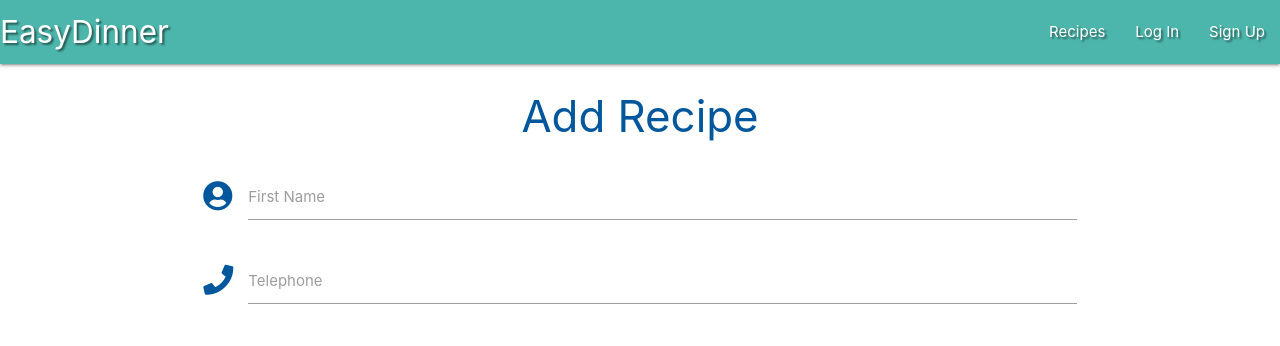
After one commit to upeshp/MS3_EasyDinner, a Flask app: page /add_recipe in a window 1280 px wide. The commit adds this page. Shown: the top 346 px of the page. Run offline with Flask 2, Linux system fonts and the light colour scheme; some libraries are stand-ins or nearby versions.

Commit message:
Setup: created add_recipe.html to add recipe with basic boilerplate

```diff
--- a/app.py
+++ b/app.py
@@ -99,6 +99,11 @@ def logout():
     return redirect(url_for("login"))
 
 
+@app.route("/add_recipe")
+def add_recipe():
+    return render_template("add_recipe.html")
+
+
 if __name__ == "__main__":
     app.run(host=os.environ.get("IP"),
             port=int(os.environ.get("PORT")),
--- /dev/null
+++ b/templates/add_recipe.html
@@ -0,0 +1,24 @@
+{% extends "base.html" %}
+{% block content %}
+
+    <h3 class="light-blue-text text-darken-4 center-align">Add Recipe</h3>
+
+        <div class="row">
+            <form class="col s12" method="POST" action="">
+                <div class="row">
+                    <div class="input-field col s12">
+                        <i class="fas fa-user-circle prefix light-blue-text text-darken-4"></i>
+                        <input id="icon_prefix" type="text" class="validate">
+                        <label for="icon_prefix">First Name</label>
+                    </div>
+                    <div class="input-field col s12">
+                        <i class="fas fa-phone prefix light-blue-text text-darken-4"></i>
+                        <input id="icon_telephone" type="tel" class="validate">
+                        <label for="icon_telephone">Telephone</label>
+                    </div>
+                </div>
+            </form>
+        </div>
+
+
+{% endblock %}
--- a/templates/base.html
+++ b/templates/base.html
@@ -27,6 +27,7 @@
                     <li><a href="{{ url_for('get_recipes') }}">Recipes</a></li>
                     {% if session.user %}
                         <li><a href="{{ url_for('profile', username=session['user']) }}">Profile</a></li>
+                        <li><a href="{{ url_for('add_recipe') }}">Add Recipe</a></li>
                         <li><a href="{{ url_for('logout') }}">Log Out</a></li>
                     {% else %}
                         <li><a href="{{ url_for('login') }}">Log In</a></li>
@@ -44,6 +45,7 @@
             <li><a href="{{ url_for('get_recipes') }}">Recipes</a></li>
             {% if session.user %}
                 <li><a href="{{ url_for('profile', username=session['user']) }}">Profile</a></li>
+                <li><a href="{{ url_for('add_recipe') }}">Add Recipe</a></li>
                 <li><a href="{{ url_for('logout') }}">Log Out</a></li>
             {% else %}
                 <li><a href="{{ url_for('login') }}">Log In</a></li>
```
